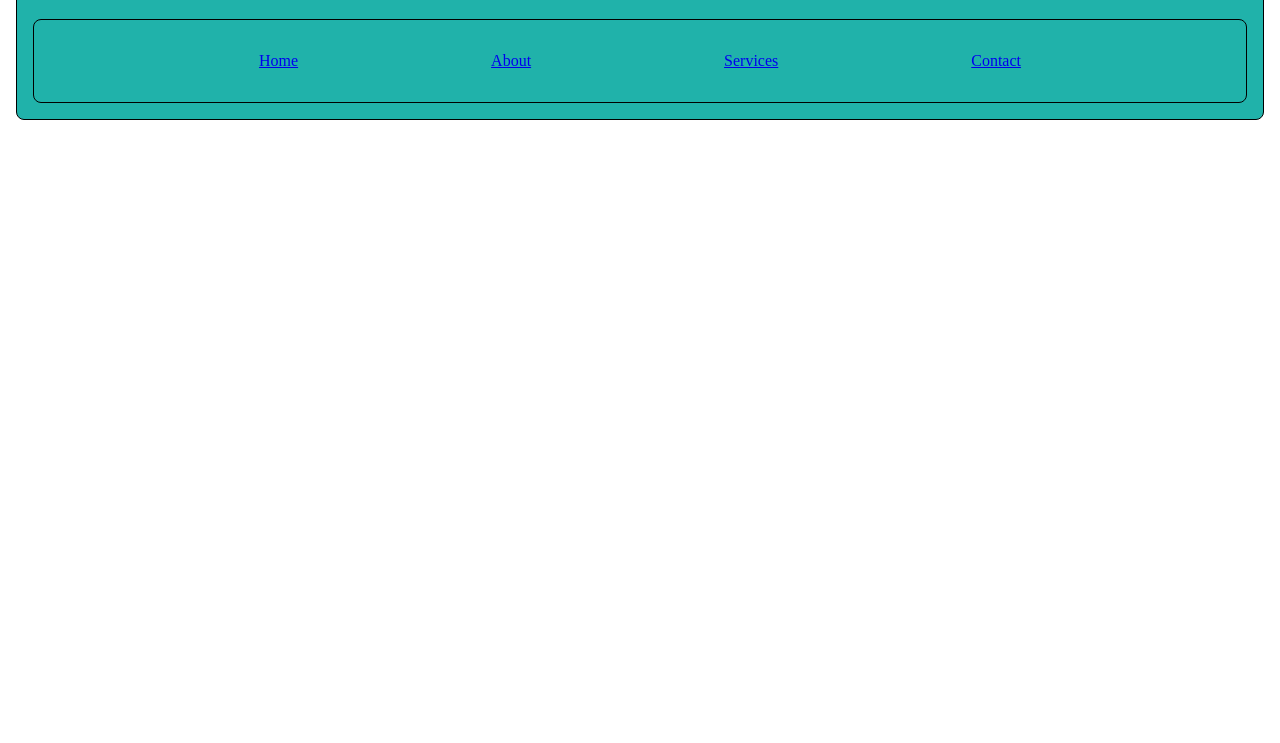
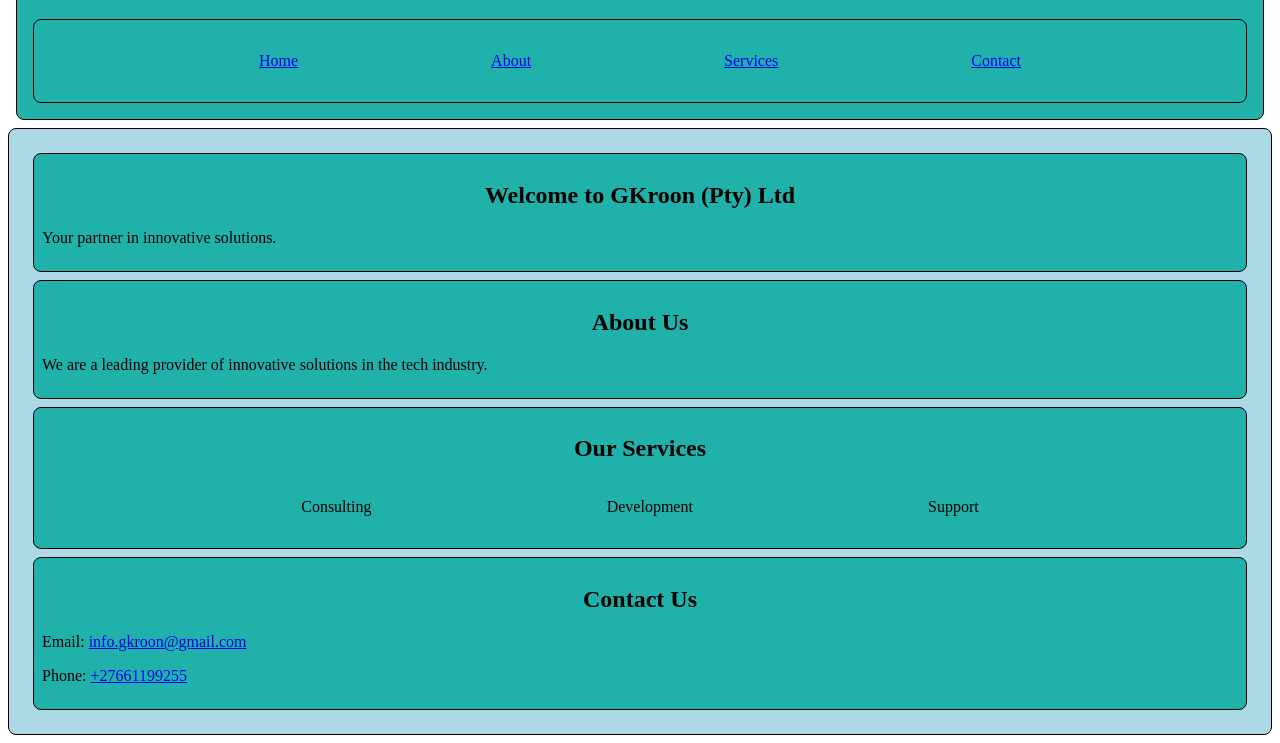
Before and after one commit to QMS85/StartUp, a plain HTML site: page index.html in a window 1280 px wide. Shown: the part 78-821 px from the top of the page. Before the commit the page ends 800 px from the top, so only its background shows below. Drawn offline with Linux system fonts and the light colour scheme.

Commit message:
added a bit more content to the body

```diff
--- a/index.html
+++ b/index.html
@@ -18,6 +18,28 @@
         </ul>
     </nav>
 </header>
+<main class="main-content">
+    <section id="home" class="section">
+        <h2>Welcome to GKroon (Pty) Ltd</h2>
+        <p>Your partner in innovative solutions.</p>
+        </section>
+    <section id="about" class="section">
+        <h2>About Us</h2>
+        <p>We are a leading provider of innovative solutions in the tech industry.</p>
+    </section>
+    <section id="services" class="section">
+        <h2>Our Services</h2>
+        <ul>
+            <li>Consulting</li>
+            <li>Development</li>
+            <li>Support</li>
+        </ul>
+    </section>
+
+    <section id="contact" class="section">
+        <h2>Contact Us</h2>
+        <p>Email: <a href="mailto:info.gkroon@gmail.com">info.gkroon@gmail.com</a></p>
+        <p>Phone: <a href="tel:+27661199255">+27661199255</a></p>
     <script src="script.js"></script>
 </body>
 </html>
--- a/styles.css
+++ b/styles.css
@@ -28,3 +28,22 @@
     padding: 0.5rem;
     margin: 0.5rem;
 }
+
+h2 {
+    text-align: center;
+}
+
+.main-content {
+    background-color: lightblue;
+    padding: 1rem;
+    border: 0.1rem solid black;
+    border-radius: 0.5rem;
+}
+
+.section {
+    padding: 0.5rem;
+    margin: 0.5rem;
+    border: 0.1rem solid black;
+    border-radius: 0.5rem;
+    background-color: lightseagreen;
+}
```
